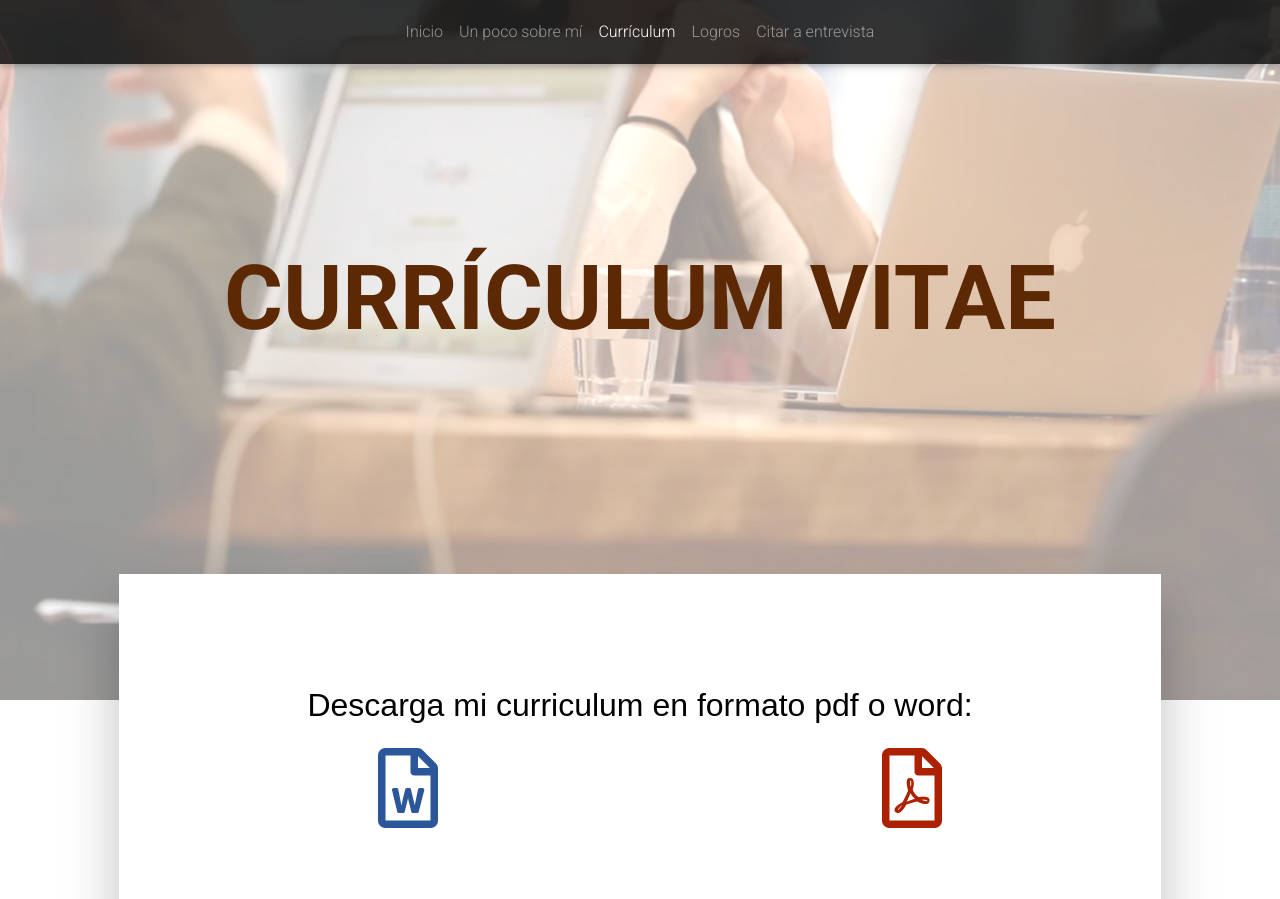
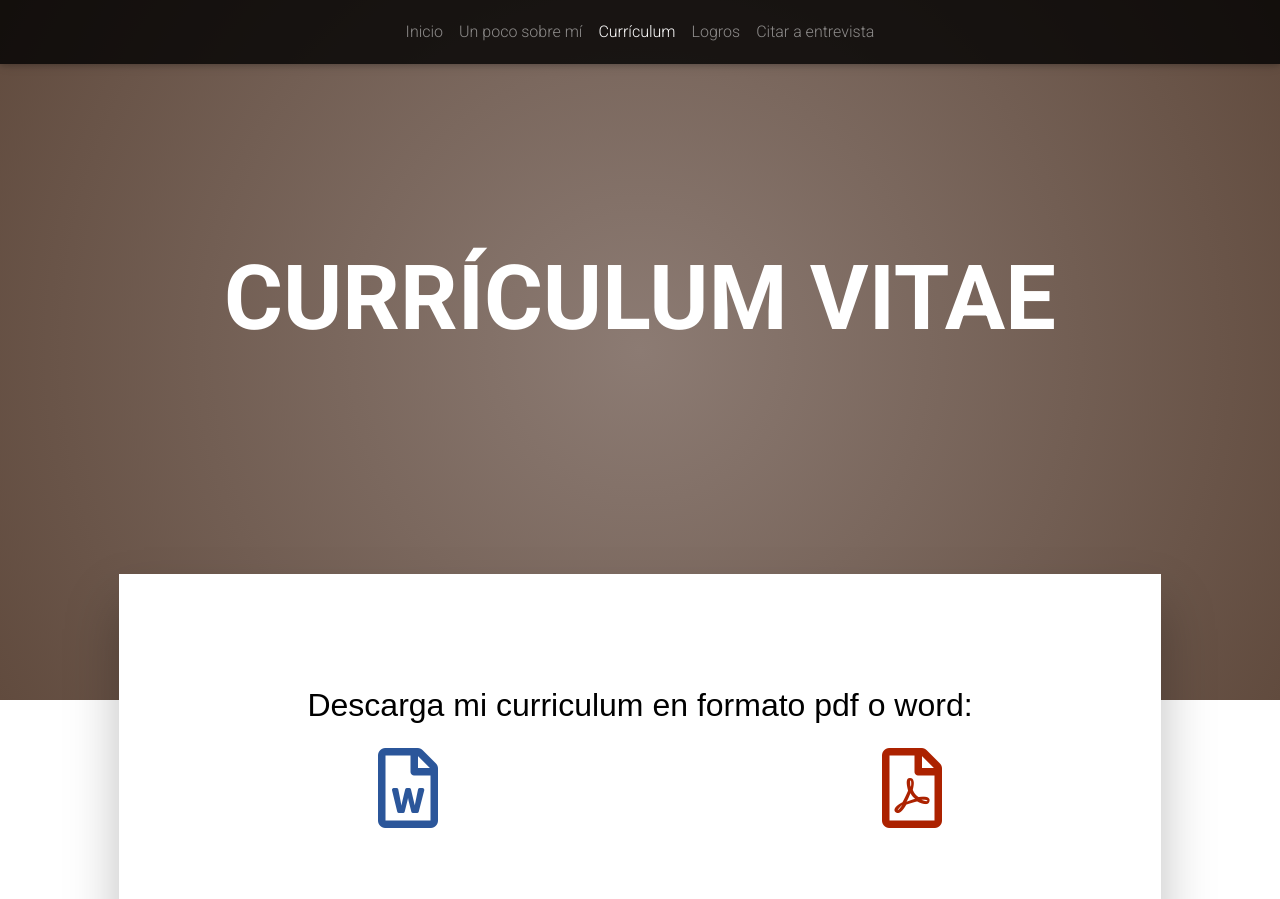
Before and after one commit to JaviRamosRojas/PrimeraPagina, a PHP site: page /pags/CV.html in a window 1280 px wide. Shown: the top 899 px of the page. Run offline with PHP 8.4, Linux system fonts and the light colour scheme; some libraries are stand-ins or nearby versions.

Commit message:
cambiando colores vuelta atras

```diff
--- a/css/estilos.css
+++ b/css/estilos.css
@@ -471,8 +471,8 @@
   height: calc(100vh - 5rem);
   max-height: 700px;
   min-height: 240px;
-  /*background: radial-gradient(circle, rgba(140,123,115,1) 0%, rgba(97,75,62,1) 100%);*/
-  background: url(../archivos/videoInicio2.PNG);
+  background: radial-gradient(circle, rgba(140,123,115,1) 0%, rgba(97,75,62,1) 100%);
+  /*background: url(../archivos/videoInicio2.PNG);*/
   background-size: cover;
 
 }
@@ -482,7 +482,7 @@
   font-size: 90px;
   font-weight: 600;
   color: #fff;
-  color: #5d2904;
+  /*color: #5d2904;*/
 }
 
 .cajaFondo{
```
